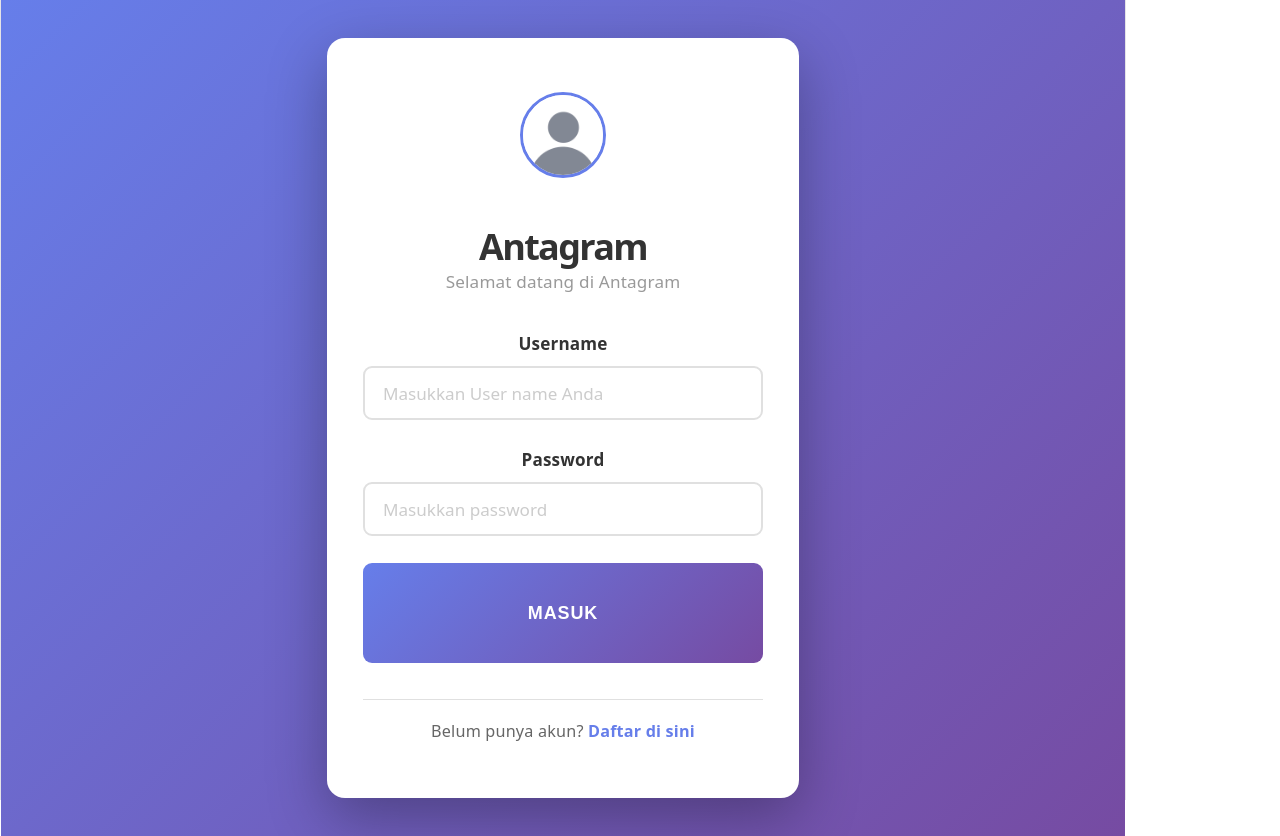
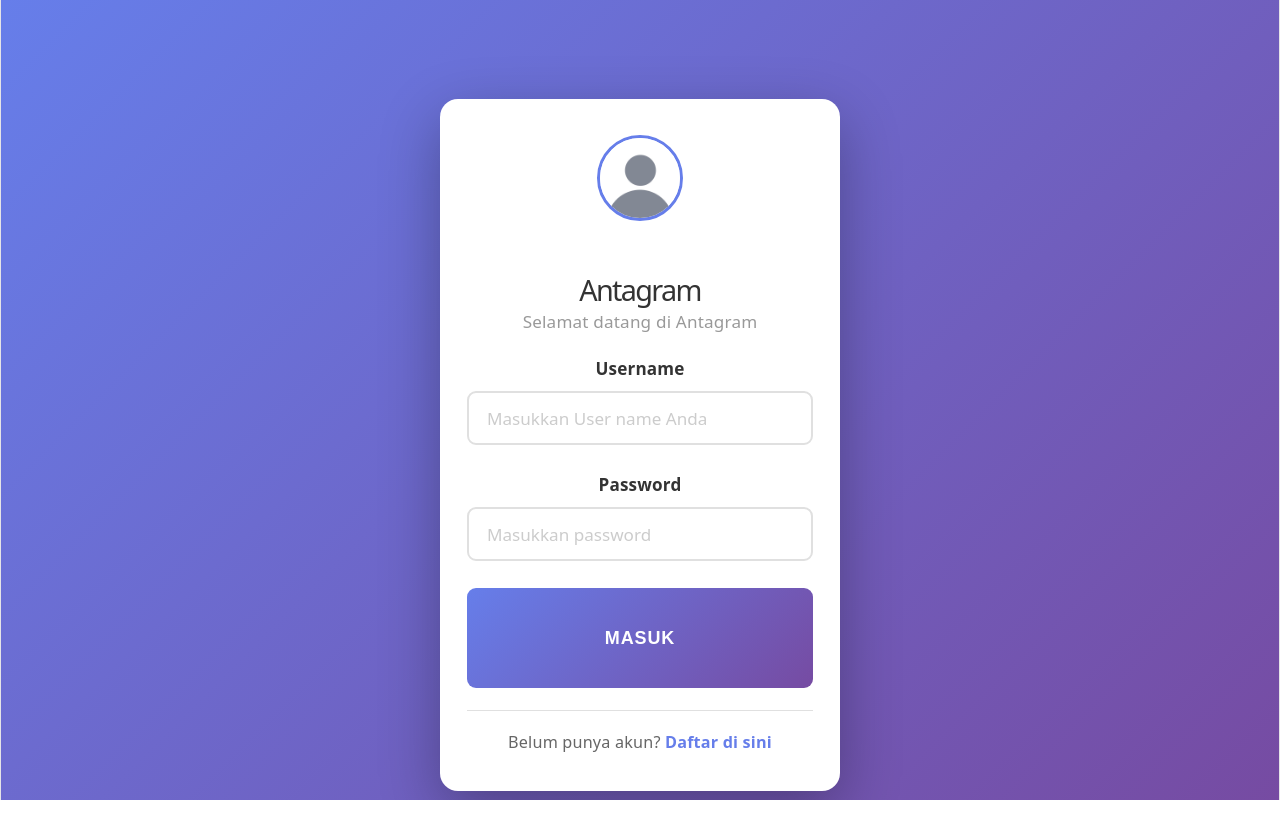
Before and after one commit to 028-shadow-dev/Clone-Sosmed, a React (Vite) app: page / in a window 1280 px wide. After the commit the page ends 800 px from the top, so only its background shows below. Built offline with nearby package versions, Linux system fonts and the light colour scheme.

Commit message:
+perbaikan css

```diff
--- a/src/App.css
+++ b/src/App.css
@@ -1,5 +1,6 @@
 html, body, #root {
   height: 100%;
+  width: 100%;
   margin: 0;
   padding: 0;
 }
--- a/src/index.css
+++ b/src/index.css
@@ -1,3 +1,10 @@
+html, body, #root {
+  width: 100%;
+  height: 100%;
+  margin: 0;
+  padding: 0;
+}
+
 :root {
   --text: #6b6375;
   --text-h: #08060d;
--- a/src/styles/Login.css
+++ b/src/styles/Login.css
@@ -1,10 +1,12 @@
 .login-container {
   display: flex;
-  align-items: center;
+  align-items: flex-start;
+  padding: 0.5rem 1rem;
   justify-content: center;
-  min-height: 100vh;
+  height: 100vh;
+  overflow-y: auto;
   background: linear-gradient(135deg, #667eea 0%, #764ba2 100%);
-  padding: 1rem;
+  box-sizing: border-box;
 }
 
 .login-card {
@@ -13,8 +15,10 @@
   box-shadow: 0 20px 60px rgba(0, 0, 0, 0.3);
   width: 100%;
   max-width: 400px;
-  padding: 3rem 2rem;
+  margin: 5rem;
+  padding: 2rem 1.5rem;
   animation: slideUp 0.5s ease;
+  box-sizing: border-box;
 }
 
 @keyframes slideUp {
@@ -30,7 +34,8 @@
 
 .login-header {
   text-align: center;
-  margin-bottom: 2rem;
+  margin-bottom: 1.2rem;
+  box-sizing: border-box;
 }
 
 .login-logo {
@@ -43,10 +48,10 @@
 }
 
 .login-header h1 {
-  font-size: 2rem;
+  font-size: 1.6rem;
   color: #333;
-  margin-bottom: 0.5rem;
-  font-weight: 700;
+  margin-bottom: 0.3rem;
+  font-weight: 70
 }
 
 .login-header p {
@@ -55,11 +60,13 @@
 }
 
 .login-form {
-  margin-bottom: 2rem;
+  margin-bottom: 1.2rem;
+  box-sizing: border-box;
 }
 
 .form-group {
-  margin-bottom: 1.5rem;
+  margin-bottom: 1rem;
+  box-sizing: border-box;
 }
 
 .form-group label {
@@ -68,6 +75,7 @@
   font-weight: 600;
   margin-bottom: 0.5rem;
   font-size: 0.95rem;
+    box-sizing: border-box;
 }
 
 .form-group input {
@@ -105,6 +113,7 @@
   transition: all 0.3s ease;
   text-transform: uppercase;
   letter-spacing: 0.05em;
+    box-sizing: border-box;
 }
 
 .login-btn:hover {
@@ -120,6 +129,7 @@
   text-align: center;
   padding-top: 1rem;
   border-top: 1px solid #e0e0e0;
+    box-sizing: border-box;
 }
 
 .login-footer p {
```
